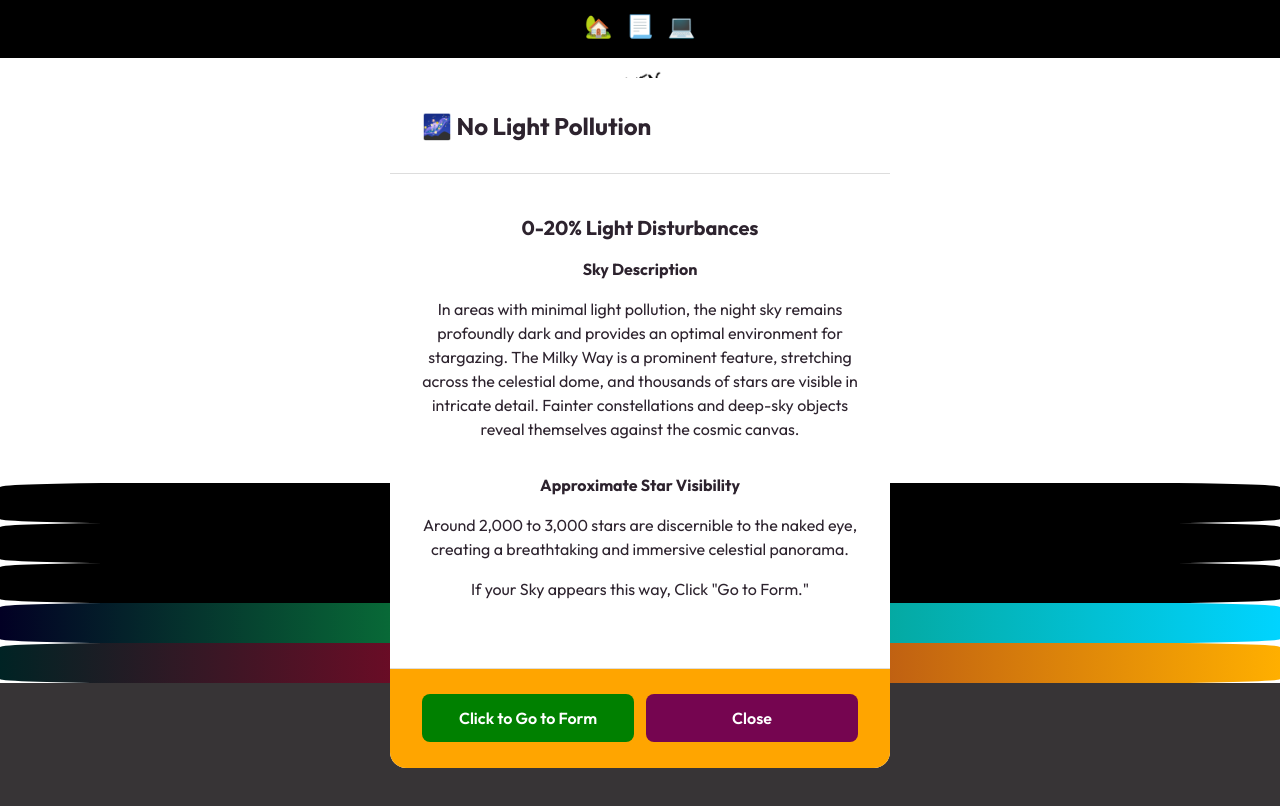
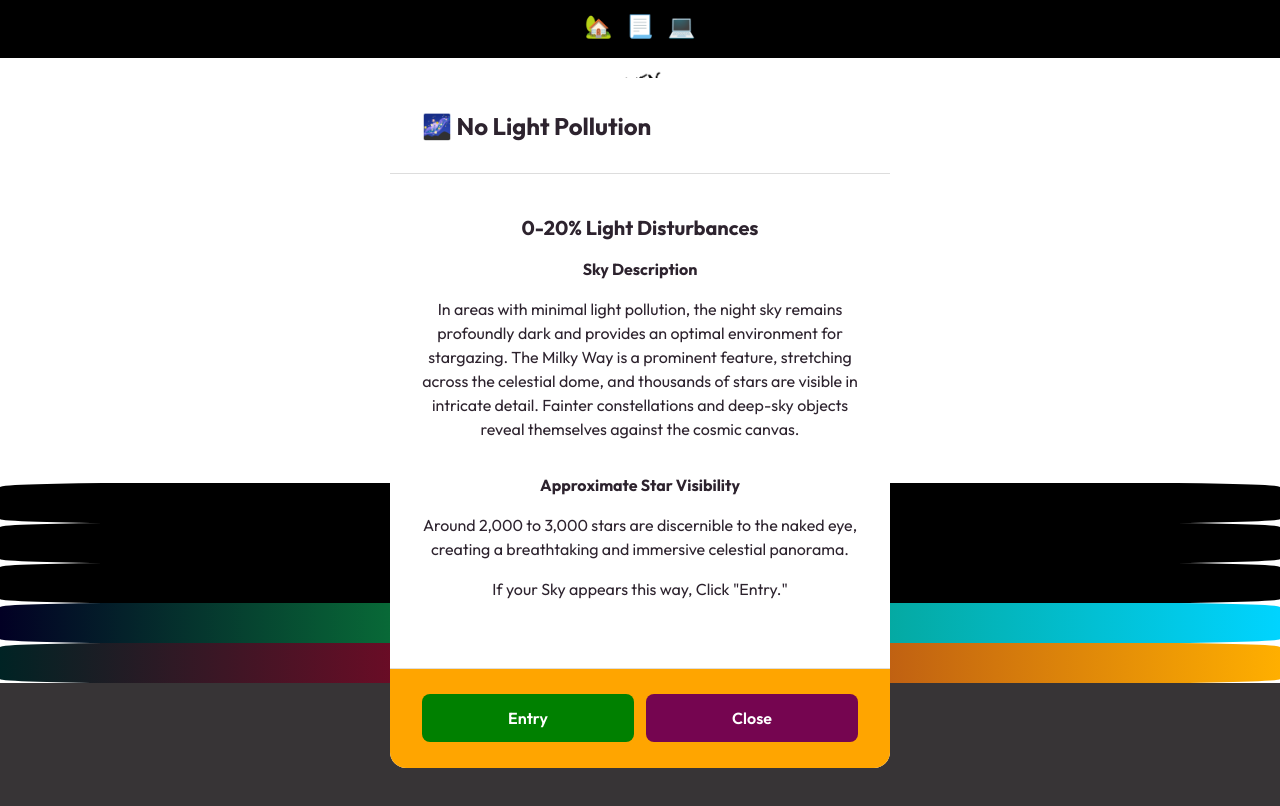
Before and after one commit to SharukhGV/emergency-response-frontend, a React (Vite) app: page / in a window 1280 px wide. Both pictures are taken after a click on the button "Low Light Pollution". Shown: the top 806 px of the page. Built offline with nearby package versions, Linux system fonts and the light colour scheme.

Commit message:
form button change

```diff
--- a/src/pages/Home.jsx
+++ b/src/pages/Home.jsx
@@ -164,10 +164,10 @@ Food & Water Shortage
 
  <p>Around 2,000 to 3,000 stars are discernible to the naked eye, creating a breathtaking and immersive celestial panorama.</p>
 
-<p>If your Sky appears this way, Click "Go to Form."</p>
+<p>If your Sky appears this way, Click "Entry."</p>
 		</section>
 		<footer className="modal-container-footer">
-			 <button  className="button is-ghost" style={{ backgroundColor: "Green", color: "white" }} id='natural2' value="Low Light Pollution" onClick={emergencySETTER}>Click to Go to Form</button>
+			 <button  className="button is-ghost" style={{ backgroundColor: "Green", color: "white" }} id='natural2' value="Low Light Pollution" onClick={emergencySETTER}>Entry</button>
 			<button onClick={modal1Click} className="button is-primary">Close</button>
 		</footer>
 	</article>
@@ -199,10 +199,10 @@ Food & Water Shortage
 
  <p>Roughly 500 to 2,000 stars are visible to the naked eye, offering a compromised but still engaging astronomical experience..</p>
 
-<p>If your Sky appears this way, Click "Go to Form."</p>
+<p>If your Sky appears this way, Click "Entry."</p>
 		</section>
 		<footer className="modal-container-footer">
-			 <button  className="button is-ghost" style={{ backgroundColor: "Green", color: "white" }} id='natural2' value="Moderate Light Pollution" onClick={emergencySETTER}>Click to Go to Form</button>
+			 <button  className="button is-ghost" style={{ backgroundColor: "Green", color: "white" }} id='natural2' value="Moderate Light Pollution" onClick={emergencySETTER}>Entry</button>
 			<button onClick={modal2Click} className="button is-primary">Close</button>
 		</footer>
 	</article>
@@ -235,10 +235,10 @@ Food & Water Shortage
 
  <p>Less than 500 stars are visible to the naked eye, with the majority being the brightest and most prominent celestial bodies. The sky is noticeably brighter, and the cosmic landscape is significantly muted.</p>
 
-<p>If your Sky appears this way, Click "Go to Form."</p>
+<p>If your Sky appears this way, Click "Entry."</p>
 		</section>
 		<footer className="modal-container-footer">
-			 <button  className="button is-ghost" style={{ backgroundColor: "Green", color: "white" }} id='natural2' value="High Light Pollution" onClick={emergencySETTER}>Click to Go to Form</button>
+			 <button  className="button is-ghost" style={{ backgroundColor: "Green", color: "white" }} id='natural2' value="High Light Pollution" onClick={emergencySETTER}>Entry</button>
 			<button onClick={modal3Click} className="button is-primary">Close</button>
 		</footer>
 	</article>
@@ -269,10 +269,10 @@ Food & Water Shortage
 
  <p>Viewing the Northern Lights is a surreal and otherworldly experience, providing a rare opportunity to witness the dynamic interaction between solar winds and Earth's magnetic field. The level of activity and intensity can vary, with some displays featuring rapid movement and vivid colors, while others unfold more gently, creating a tranquil celestial spectacle.</p>
 
-<p>If you witnessed this event, Click "Go to Form."</p>
+<p>If you witnessed this event, Click "Entry."</p>
 		</section>
 		<footer className="modal-container-footer">
-			 <button  className="button is-ghost" style={{ backgroundColor: "Green", color: "white" }} id='natural2' value="Northern Lights" onClick={emergencySETTER}>Click to Go to Form</button>
+			 <button  className="button is-ghost" style={{ backgroundColor: "Green", color: "white" }} id='natural2' value="Northern Lights" onClick={emergencySETTER}>Entry</button>
 			<button onClick={modal4Click} className="button is-primary">Close</button>
 		</footer>
 	</article>
@@ -303,10 +303,10 @@ Food & Water Shortage
 
  <p>Witnessing a fireball is a thrilling and unpredictable event. The rapid descent and fiery trail of these cosmic visitors add an element of excitement to night sky observation. Fireballs are fleeting, often lasting only a few seconds, but their dramatic appearance leaves a lasting impression on those fortunate enough to witness their celestial journey.</p>
 
-<p>If you witnessed this event, Click "Go to Form."</p>
+<p>If you witnessed this event, Click "Entry."</p>
 		</section>
 		<footer className="modal-container-footer">
-			 <button  className="button is-ghost" style={{ backgroundColor: "Green", color: "white" }} id='natural2' value="Fireball Meteoric Event" onClick={emergencySETTER}>Click to Go to Form</button>
+			 <button  className="button is-ghost" style={{ backgroundColor: "Green", color: "white" }} id='natural2' value="Fireball Meteoric Event" onClick={emergencySETTER}>Entry</button>
 			<button onClick={modal5Click} className="button is-primary">Close</button>
 		</footer>
 	</article>
@@ -329,7 +329,7 @@ Food & Water Shortage
                                                                                 <div className="skydescription">Click here if there is minimal light pollution and the sky appears exceptionally dark where the Milky Way is vividly visible, and thousands of stars are discernible. Click here if There are around 2,500 to 3,000 stars visible to the naked eye.</div>
 
 
-                                                                                <button style={{ backgroundColor: "Green", color: "white" }} id='natural2' value="0-10% Light Pollution" onClick={emergencySETTER}>Click to Go to Form</button>
+                                                                                <button style={{ backgroundColor: "Green", color: "white" }} id='natural2' value="0-10% Light Pollution" onClick={emergencySETTER}>Entry</button>
                                                                                 <div>
                                                                                         <button style={{ backgroundColor: "white", color: "black" }} onClick=
                                                                                                 {() => close()}>
@@ -362,7 +362,7 @@ Food & Water Shortage
 
                                                                                 <div className="skydescription">Click here if light pollution affects the visibility of fainter stars, causing a visible glow near the horizon but major constellations and the Milky Way's core are still relatively clear.
                                                                                         Click here if There are around roughly 1,000 to 2,000 stars visible to the naked eye.</div>
-                                                                                <button style={{ backgroundColor: "Green", color: "white" }} id='natural2' value="10-30% Light Pollution" onClick={emergencySETTER}>Click to Go to Form</button>
+                                                                                <button style={{ backgroundColor: "Green", color: "white" }} id='natural2' value="10-30% Light Pollution" onClick={emergencySETTER}>Entry</button>
                                                                                 <div>
                                                                                         <button style={{ backgroundColor: "white", color: "black" }} onClick=
                                                                                                 {() => close()}>
@@ -398,7 +398,7 @@ Food & Water Shortage
 
                                                                                 <div  className="skydescription">Click here if moderate light pollution dims the view of the Milky Way and fainter stars. Click here if only the brightest stars and major constellations are easily identifiable.
                                                                                         <div>Click here if There are around roughly 500 to 1,000 stars visible to the naked eye.</div></div>
-                                                                                <button style={{ backgroundColor: "Green", color: "white" }} id='natural2' value="30-50% Light Pollution" onClick={emergencySETTER}>Click to Go to Form</button>
+                                                                                <button style={{ backgroundColor: "Green", color: "white" }} id='natural2' value="30-50% Light Pollution" onClick={emergencySETTER}>Entry</button>
                                                                                 <div>
                                                                                         <button style={{ backgroundColor: "white", color: "black" }} onClick=
                                                                                                 {() => close()}>
@@ -434,7 +434,7 @@ Food & Water Shortage
 
                                                                                 <div  className="skydescription">Click here if Substantial light pollution obscures most of the Milky Way and dimmer stars, leaving only the brightest stars and planets visible. The sky appears significantly brightened, even at night.
                                                                                         Click here if there are 100 to 500 stars visible to the naked eye.</div>
-                                                                                <button style={{ backgroundColor: "Green", color: "white" }} id='natural2' value="50-70% Light Pollution" onClick={emergencySETTER}>Click to Go to Form</button>
+                                                                                <button style={{ backgroundColor: "Green", color: "white" }} id='natural2' value="50-70% Light Pollution" onClick={emergencySETTER}>Entry</button>
                                                                                 <div>
                                                                                         <button style={{ backgroundColor: "white", color: "black" }} onClick=
                                                                                                 {() => close()}>
@@ -467,7 +467,7 @@ Food & Water Shortage
 
                                                                                 <div className="skydescription">Click here if the sky is heavily affected by light pollution, the sky is illuminated, making it challenging to distinguish individual stars or constellations. Click here if only the very brightest celestial objects, such as the Moon, planets, and a few prominent stars, are visible.
                                                                                         <div>If there are less than 100 stars visible to the naked eye or you are limited to seeing the brightest stars and planets, click here.</div></div>
-                                                                                <button style={{ backgroundColor: "Green", color: "white" }} id='natural2' value="70-100% Light Pollution" onClick={emergencySETTER}>Click to Go to Form</button>
+                                                                                <button style={{ backgroundColor: "Green", color: "white" }} id='natural2' value="70-100% Light Pollution" onClick={emergencySETTER}>Entry</button>
                                                                                 <div>
                                                                                         <button style={{ backgroundColor: "white", color: "black" }} onClick=
                                                                                                 {() => close()}>
```
